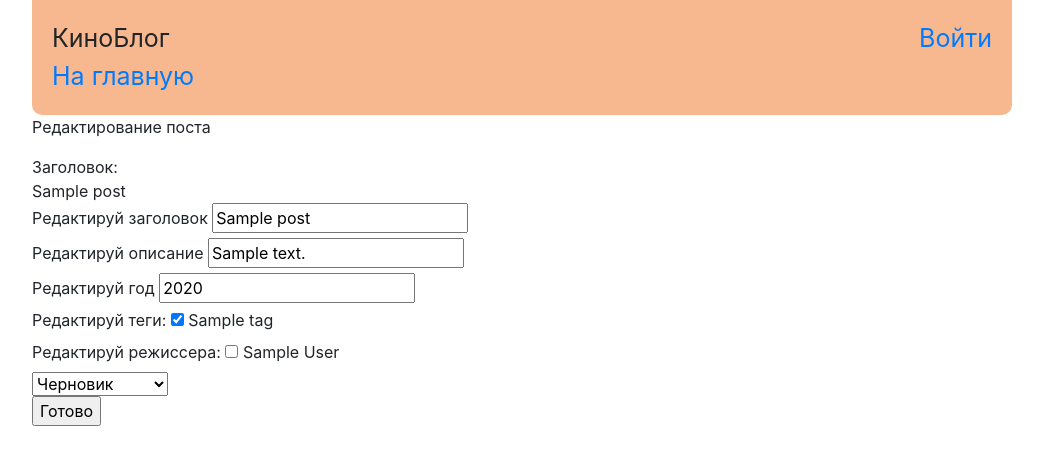
After one commit to Aplles/kinoblog, a Django app: page /posts/1/redaction/ in a window 1280 px wide. The commit adds this page. Shown: the top 465 px of the page, without its empty margins (118-1161 px from the left). Run offline with Django 4.2, Linux system fonts and the light colour scheme; tables that the repository leaves empty hold one stand-in row (values such as "Sample post"); some libraries are stand-ins or nearby versions.

Commit message:
теги на странице редактирования

```diff
--- a/blog/models/post/models.py
+++ b/blog/models/post/models.py
@@ -30,7 +30,7 @@ class Post(models.Model):
         on_delete=models.CASCADE,
         related_name='posts_author'
     )
-    tags = models.ManyToManyField('Tag', verbose_name='Теги')
+    tags = models.ManyToManyField('Tag', verbose_name='Теги', related_name='posts')
     directors = models.ManyToManyField('Director', verbose_name='Режисcеры')
 
     def image(self):
--- /dev/null
+++ b/blog/templates/redaction.html
@@ -0,0 +1,65 @@
+{% extends 'base.html' %}
+{% load static %}
+{% block title %}Редакстирование поста{% endblock title %}
+
+{% block content %}
+<p>Редактирование поста</p>
+Заголовок:
+<div class="post-title">
+    {{ post.title }}
+</div>
+
+<form action="" method="post">
+    {% csrf_token %}
+
+    <div class="redactor-title">
+        <label for="">Редактируй заголовок</label>
+        <input type="text" id="" name="title_{{ post.id }}" value="{{ post.title }}">
+    </div>
+
+    <div class="redaction-description">
+        <label for="">Редактируй описание</label>
+        <input type="text" id="" name="" value="{{ post.description }}">
+    </div>
+
+    <div class="redaction-year">
+        <label for="">Редактируй год</label>
+        <input type="text" id="" name="" value="{{ post.year }}">
+    </div>
+
+    <div class="redaction-tags">
+        <label for="">Редактируй теги: </label>
+        {% for tag in tags %}
+        <label>
+            {% if tag.is_tagged %}
+                <input type="checkbox" name="tag_{{tag.id}}" value="{{tag.id}}" checked> {{ tag.title }}
+            {% else %}
+                <input type="checkbox" name="tag_{{tag.id}}" value="{{tag.id}}"> {{ tag.title }}
+            {% endif %}
+        </label>
+        {% endfor %}
+    </div>
+
+    <div class="redaction-director">
+        <label for="">Редактируй режиссера: </label>
+        {% for dir in directors %}
+        <label>
+            <input type="checkbox" name="dir_{{dir.id}}" value="{{dir.id}}">
+            {{ dir.first_name }} {{ dir.last_name }}
+        </label>
+        {% endfor %}
+    </div>
+
+    <div class="redaction-published">
+        <select name="status">
+            <option value="DF">Черновик</option>
+            <option value="PB">Опубликовано</option>
+        </select>
+    </div>
+
+
+    <input type="submit" value="Готово">
+</form>
+
+
+{% endblock content %}
--- a/blog/urls.py
+++ b/blog/urls.py
@@ -1,21 +1,23 @@
 from django.urls import path
 
-from blog.views.post import PostListView, PostCreateView, PostDetailView, PostDeleteView, PostFilterView
+from blog.views.post import PostListView, PostCreateView, PostDetailView, PostDeleteView, PostFilterView, PostRedactionView
 from blog.views.comment import CommentCreateView
 from blog.views.user import UserLoginView, UserRegisterView, logout_user
 
 
 urlpatterns = [
+    path('posts/<int:id>/redaction/', PostRedactionView.as_view(), name="redaction_post"),
     path('', PostListView.as_view(), name="index"),
     path('posts/create/', PostCreateView.as_view(), name="create"),
 
     # path('posts/<int:id>/', PostDetailView.as_view(), name="detail"),
     path('posts/<slug:slug_post>/', PostDetailView.as_view(), name="detail"),
     path('posts/<int:id>/delete_post/', PostDeleteView.as_view(), name="delete_post"),
+
+
+
     path('posts/<slug:slug_post>/comments/', CommentCreateView.as_view(), name="create_comment"),
-
     path('posts/filters/tags/', PostFilterView.as_view(), name="filter_by_tag"),
-
 
     path('user/login/', UserLoginView.as_view(), name="login"),
     path('user/register/', UserRegisterView.as_view(), name="register"),
--- a/blog/views/post.py
+++ b/blog/views/post.py
@@ -1,3 +1,4 @@
+from django.db.models import Exists, Count, Q
 from django.shortcuts import render, redirect
 from pytils.translit import slugify
 from django.views import View
@@ -15,6 +16,9 @@ class PostListView(View):
 
         tags = Tag.objects.all()
         directors = Director.objects.all()
+
+        # print("tags:", tags, "\n")
+        # print("directors:", directors)
 
         return render(request, 'index.html', context={
             'posts': posts,
@@ -69,7 +73,7 @@ class PostDetailView(View):
         return render(
             request,
             'detail.html',
-            context={'post':post}
+            context={'post': post}
         )
 
 
@@ -82,6 +86,58 @@ class PostDeleteView(View):
         return redirect("index")
 
 
+class PostRedactionView(View):
+    ''' Редактирование поста '''
+
+    def get(self, request, *args, **kwargs):
+        post = Post.objects.get(id=kwargs['id'])
+
+        tags = Tag.objects.annotate(is_tagged=Count('posts', filter=Q(posts__id=post.id))).all()
+        print('[!!!]', tags[0].is_tagged)
+        directors = Director.objects.all()
+
+        # print('self:', self)
+        # print('request:', request)
+        # print('args:', args)
+        # print('kwargs:', kwargs)
+
+        return render(
+            request,
+            'redaction.html',
+            context={
+                'post': post,
+                'tags': tags,
+                'directors': directors
+            }
+        )
+
+    # def post(self, request, *args, **kwargs):
+    #     print('self:', self)
+    #     print('request:', request)
+    #     print('args:', args)
+    #     print('kwargs:', kwargs)
+
+    # #     post = Post.objects.filter(id=kwargs['id'])
+    #     post = Post.objects.filter(id=kwargs['id'])
+    #     return render(
+    #     request,
+    #     'redaction.html',
+    #     context={'posts':post}
+    #     )
+
+    # if request.method == 'POST':
+    #     print('Я здесь')
+
+    # def get(self, request, *args, **kwargs):
+    #         print('self:', self)
+    #         print('request:', request)
+    #
+
+    # if request.method == 'GET':
+
+    #
+
+
 class PostFilterView(View):
     '''вывод постов по тегу'''
 
@@ -89,7 +145,7 @@ class PostFilterView(View):
 
         dir_id = []
         tags_id = []
-        for key, value in request.POST.items():
+        for key, value in request.GET.items():
             # if key.startswith("tag_"):
             if 'tag_' in key:
                 tags_id.append(value)
@@ -101,7 +157,7 @@ class PostFilterView(View):
             posts = posts.filter(tags__id__in=tags_id)
 
         if dir_id:
-            posts = posts.filter(directors__id__in=tags_id)
+            posts = posts.filter(directors__id__in=dir_id)
 
         return render(request, 'index.html', context={
             'posts': posts,
```
Also changed, not shown: blog/forms.py (+9 -0 lines), blog/templates/detail.html (+15 -5 lines), blog/templates/index.html (+8 -7 lines), blog/migrations/0008_alter_post_directors_alter_post_tags_and_more.py (added), 1 other file.
